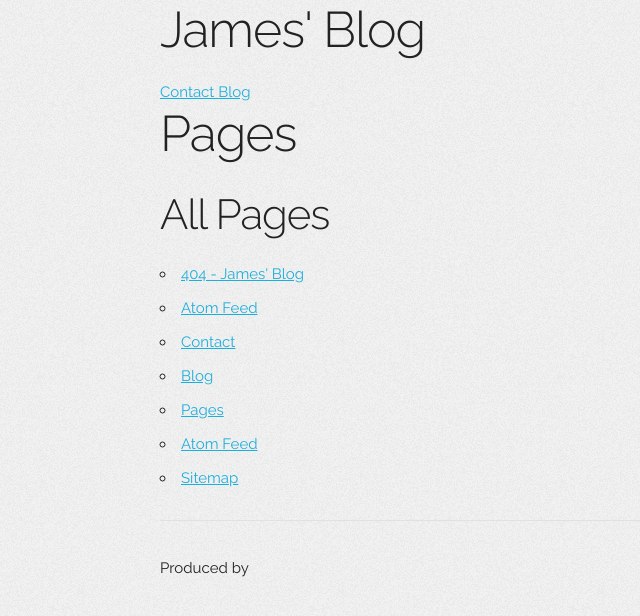
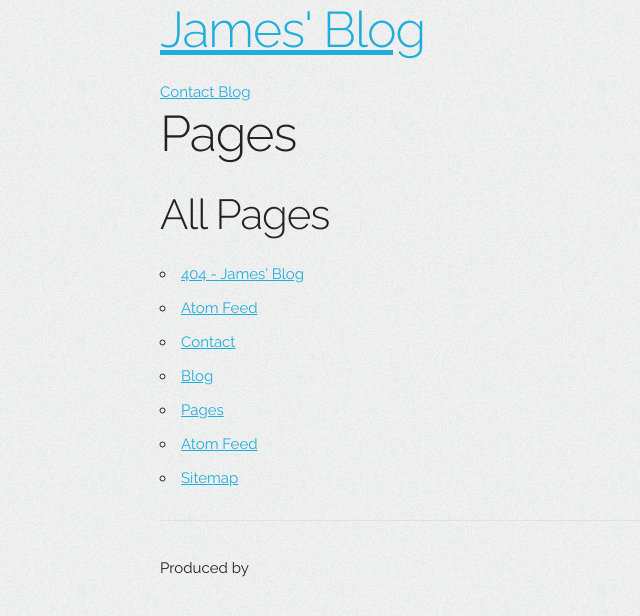
Before and after one commit to jamesmstone/blog, a Jekyll site: the page built from pages.html, in a window 1280 px wide. Shown: the top 616 px of the page, without its empty margins (0-640 px from the left). Built offline with Jekyll 4.4.1, drawn with Linux system fonts in a browser that asks for light colours.

```diff
--- a/_includes/navigation.html
+++ b/_includes/navigation.html
@@ -1,7 +1,7 @@
 <nav>
     {% for page in site.pages %}
     {% if page.menu == 'main' %}
-    <a href="{{ post.url }}">
+    <a href="{{ page.url }}">
         {{ page.title }}
     </a>
     {% endif %}
--- a/_layouts/default.html
+++ b/_layouts/default.html
@@ -3,7 +3,7 @@
 {% include head.html %}
 <body>
 <div class="container">
-    <h1>{{ site.title }}</h1>
+    <h1><a href="/">{{ site.title }}</a></h1>
     {% include navigation.html %}
     <div class="page-header">
         <h1>{{ page.title }}</h1>
```
